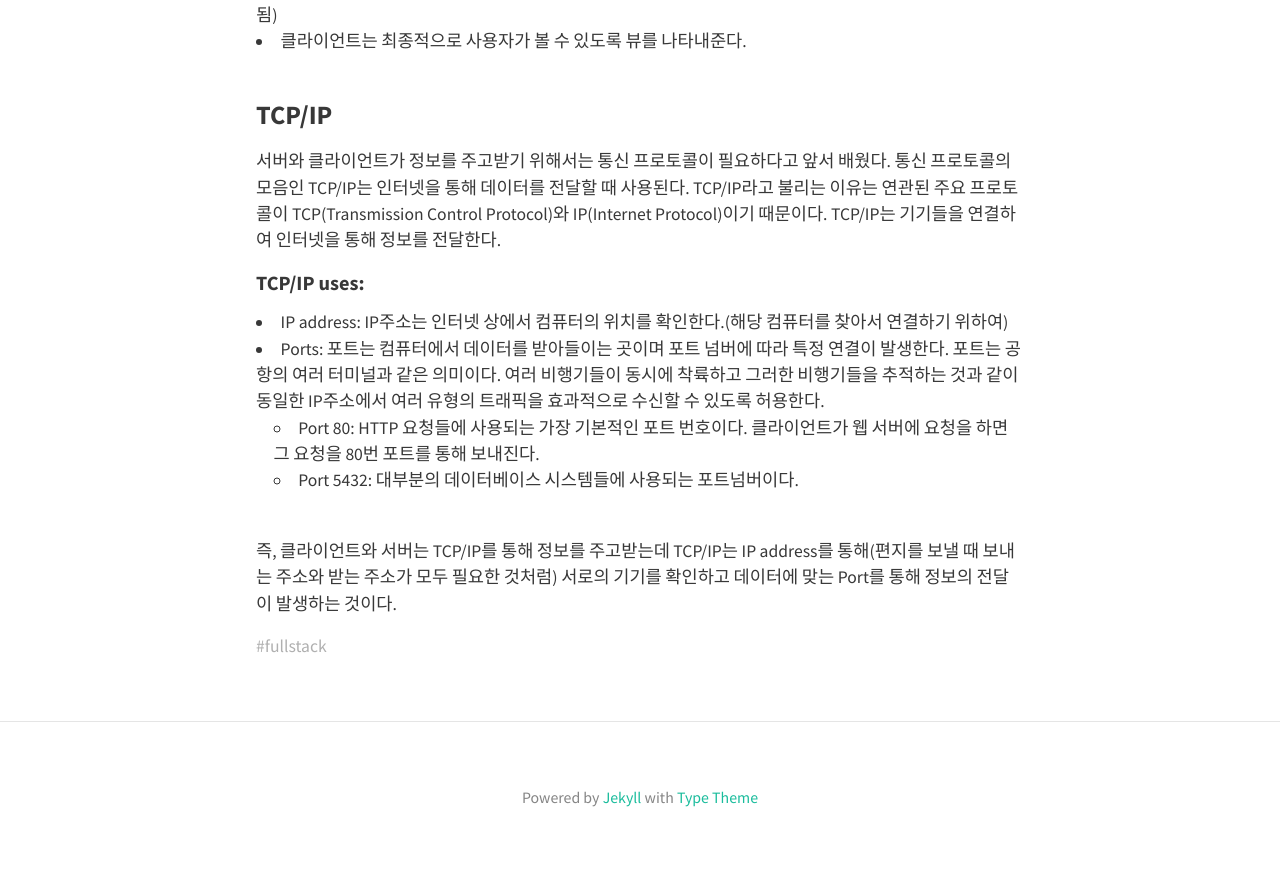
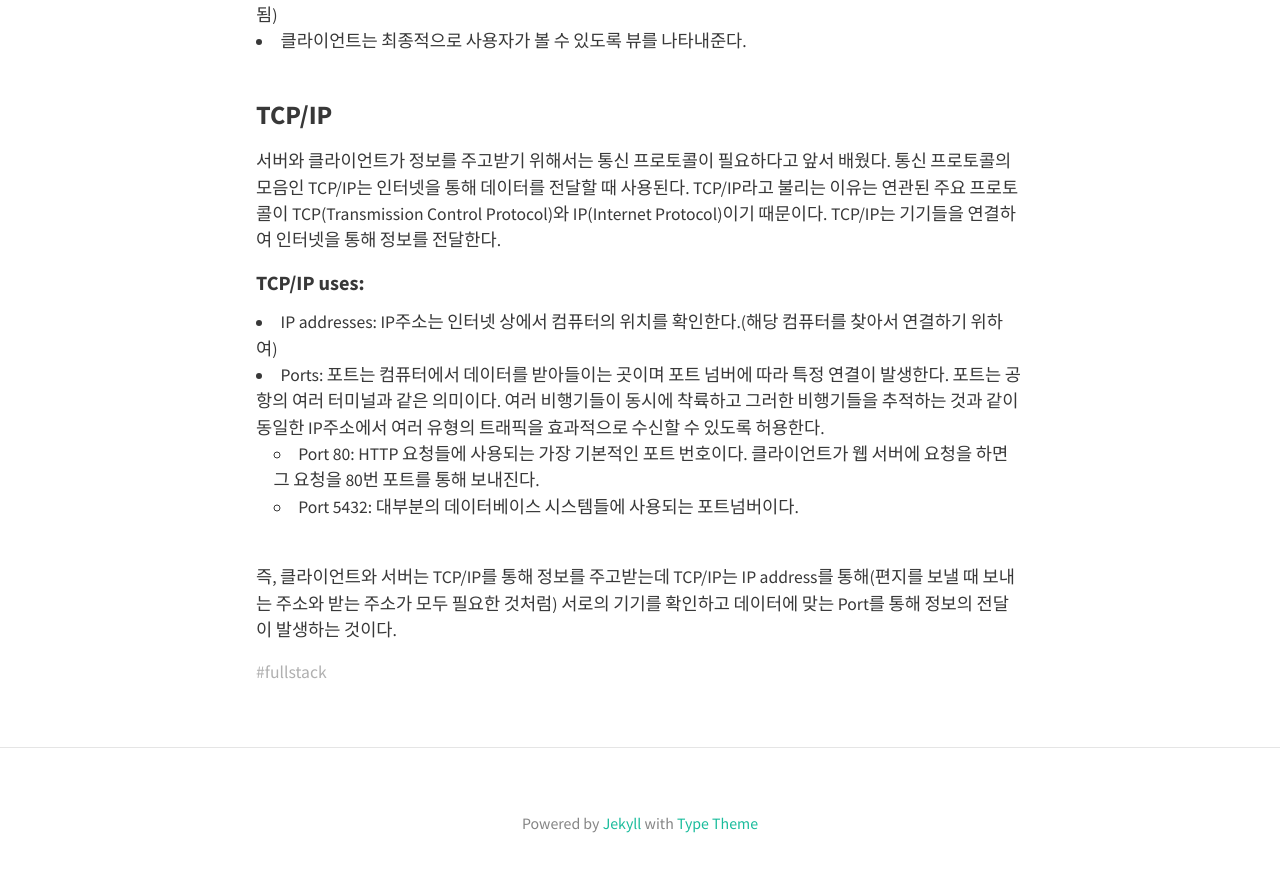
Before and after one commit to HyunlangBan/hyunlangban.github.io, a Jekyll site: the page built from _posts/2019-12-23-fullstack-1.md, in a window 1280 px wide and 900 px high, scrolled down 2263 px. Shown: the top 872 px of the window. Built offline with Jekyll 4.4.1, drawn with Linux system fonts in a browser that asks for light colours; nearby versions of some CDN libraries.

Commit message:
Update 2019-12-23-fullstack-1.md

```diff
--- a/_posts/2019-12-23-fullstack-1.md
+++ b/_posts/2019-12-23-fullstack-1.md
@@ -80,7 +80,7 @@ Database Server -- Web Server -- Web Client(다수 존재 가능)
 서버와 클라이언트가 정보를 주고받기 위해서는 통신 프로토콜이 필요하다고 앞서 배웠다. 통신 프로토콜의 모음인 TCP/IP는 인터넷을 통해 데이터를 전달할 때 사용된다. TCP/IP라고 불리는 이유는 연관된 주요 프로토콜이 TCP(Transmission Control Protocol)와 IP(Internet Protocol)이기 때문이다. TCP/IP는 기기들을 연결하여 인터넷을 통해 정보를 전달한다.
 
 #### TCP/IP uses:
-- IP address: IP주소는 인터넷 상에서 컴퓨터의 위치를 확인한다.(해당 컴퓨터를 찾아서 연결하기 위하여)
+- IP addresses: IP주소는 인터넷 상에서 컴퓨터의 위치를 확인한다.(해당 컴퓨터를 찾아서 연결하기 위하여)
 - Ports: 포트는 컴퓨터에서 데이터를 받아들이는 곳이며 포트 넘버에 따라 특정 연결이 발생한다. 포트는 공항의 여러 터미널과 같은 의미이다. 여러 비행기들이 동시에 착륙하고 그러한 비행기들을 추적하는 것과 같이 동일한 IP주소에서 여러 유형의 트래픽을 효과적으로 수신할 수 있도록 허용한다.
   - Port 80: HTTP 요청들에 사용되는 가장 기본적인 포트 번호이다. 클라이언트가 웹 서버에 요청을 하면 그 요청을 80번 포트를 통해 보내진다.
   - Port 5432: 대부분의 데이터베이스 시스템들에 사용되는 포트넘버이다.
```
